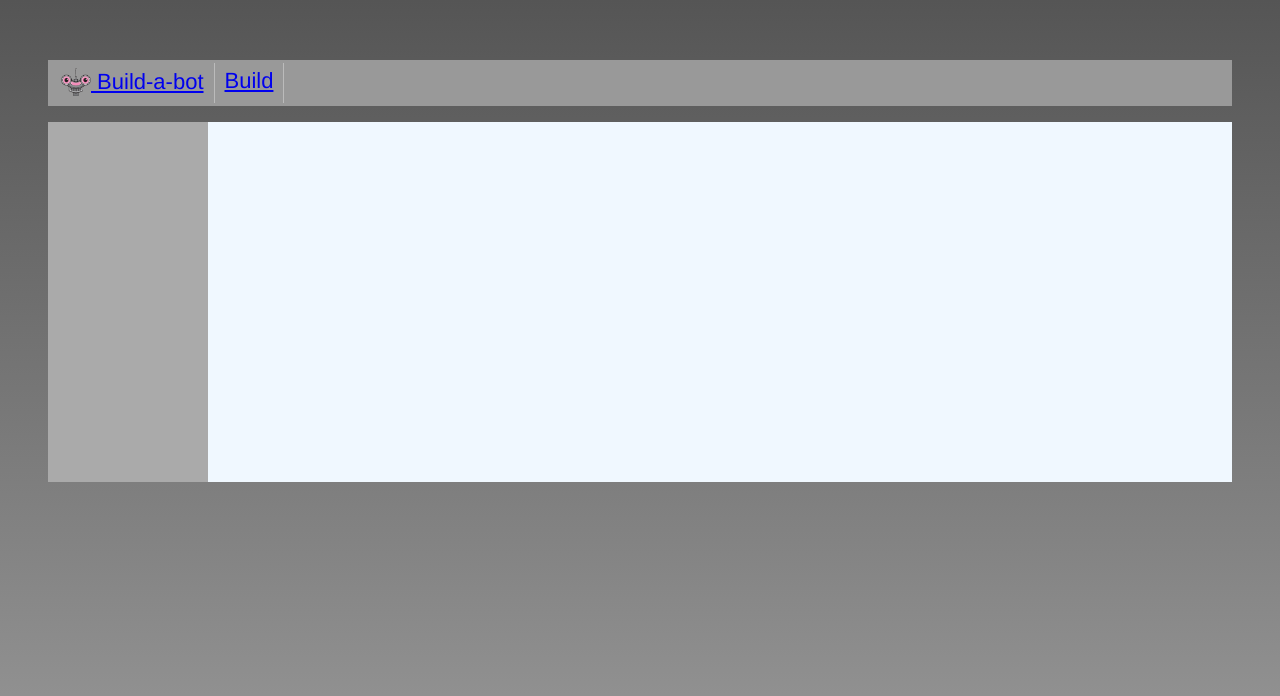
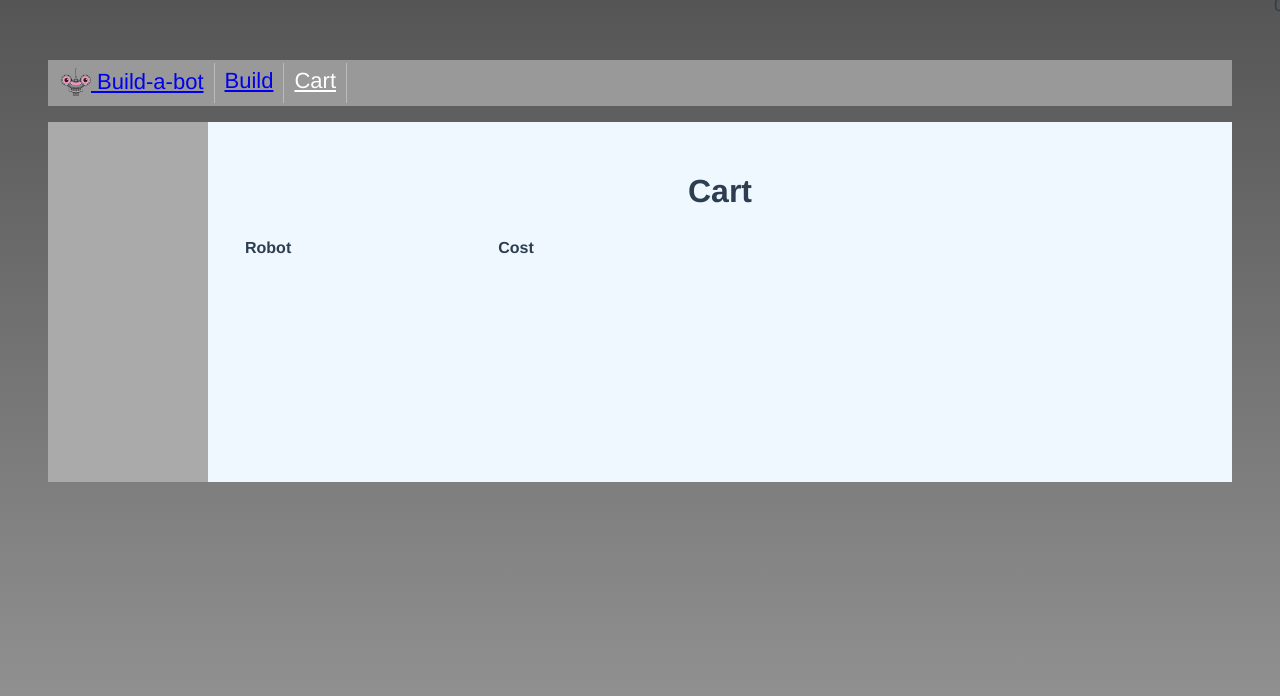
Before and after one commit to Srinivasan87/vue-robo, a Vue app: page /cart in a window 1280 px wide. Shown: the top 696 px of the page. Built offline with nearby package versions, Linux system fonts and the light colour scheme.

Commit message:
Retrieving items from the Vuex Store:
Step 1: Create a Cart page component.
Step 2:  Add indicator to mention no of item in cart:

```diff
--- a/src/App.vue
+++ b/src/App.vue
@@ -13,6 +13,14 @@
             <router-link class="nav-link" :to="{name: 'Build'}" >
             Build
             </router-link>
+          </li>
+          <li class="nav-item Cart">
+            <router-link class="nav-link" to="/cart" exact>
+            Cart
+            </router-link>
+            <div class="cart-items">
+              {{cart.length}}
+            </div>
           </li>
         </ul>
       </nav>
@@ -33,6 +41,11 @@
 
 export default {
   name: 'app',
+  computed:{
+    cart(){
+      return this.$store.state.cart;
+    }
+  }
 }
 </script>
 
@@ -98,5 +111,19 @@ justify-content: center;
   min-height:300px;
 }
 
+.nav-item.cart {
+position: relative;
+margin-left: auto;
+border-right: none;
+}
 
+.cart-items{
+position: absolute;
+top: -5px;
+right: -9px;
+font-size: 18px;
+width: 20px;
+text-align: center;
+display: inline-block;
+}
 </style>
--- /dev/null
+++ b/src/cart/ShoppingCart.vue
@@ -0,0 +1,51 @@
+<template>
+  <div>
+    <h1>Cart</h1>
+    <table>
+      <thead>
+        <tr>
+          <th class="robot-title">
+            Robot
+          </th>
+          <th class="cost">
+            Cost
+          </th>
+        </tr>
+      </thead>
+      <tbody>
+        <tr v-for="(robot, index) in cart" :key="index">
+          <td class="robot-title">
+            {{robot.head.title}}
+          </td>
+          <td class="cost">
+            {{robot.cost}}
+          </td>
+        </tr>
+      </tbody>
+    </table>
+ </div>
+</template>
+
+<script>
+export default {
+  name: 'Cart',
+  computed:{
+      cart(){
+          return this.$store.state.cart;
+      },
+  },
+};
+</script>
+
+<style scoped>
+  td, th {
+    padding: 5px;
+  }
+  .robot-title {
+    text-align: left;
+    padding-right: 200px;
+  }
+  .cost {
+    text-align: right;
+  }
+</style>
--- a/src/router/index.js
+++ b/src/router/index.js
@@ -11,6 +11,7 @@ import RobotBases from '../parts/RobotBases.vue';
 import RobotTorsos from '../parts/RobotTorsos.vue';
 import SidebarStandard from '../sidebars/SidebarStandard.vue';
 import SidebarBuild from '../sidebars/SidebarBuild.vue';
+import ShoppingCart from '../cart/ShoppingCart.vue';
 
 Vue.use(Router);
 
@@ -67,5 +68,9 @@ export default new Router({
             const isValidId = Number.isInteger(Number(to.params.id));
             next(isValidId);
         }
+    },{
+        path: '/cart',
+        name: 'Cart',
+        component: ShoppingCart
     }],
 });
```
